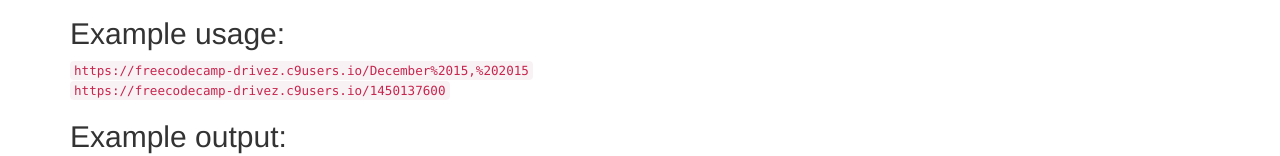
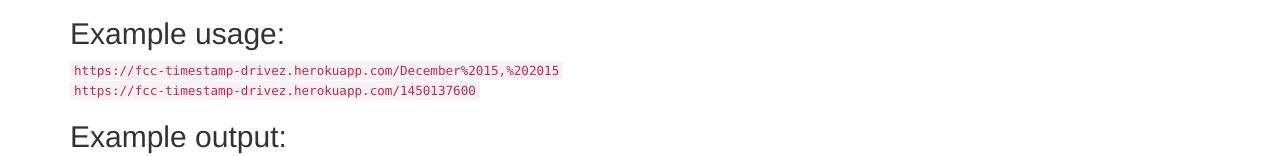
Before and after one commit to Drivez/fcc-timestamp_api, a website: page index.html in a window 1280 px wide. Shown: the part 370-526 px from the top of the page. Drawn offline with nearby package versions, Linux system fonts and the light colour scheme.

Commit message:
fixed index.html to right links, not c9 links but to heroku links

```diff
--- a/index.html
+++ b/index.html
@@ -20,8 +20,8 @@
         </ol>
     </blockquote>
     <h2>Example usage:</h2>
-    <code>https://freecodecamp-drivez.c9users.io/December%2015,%202015</code><br>
-    <code>https://freecodecamp-drivez.c9users.io/1450137600</code>
+    <code>https://fcc-timestamp-drivez.herokuapp.com/December%2015,%202015</code><br>
+    <code>https://fcc-timestamp-drivez.herokuapp.com/1450137600</code>
     <h2>Example output:</h2>
     <code>{ "unix": 1450137600, "natural": "December 15, 2015" }</code><br>
     <code>{ "unix": null, "natural": null }</code>
```
